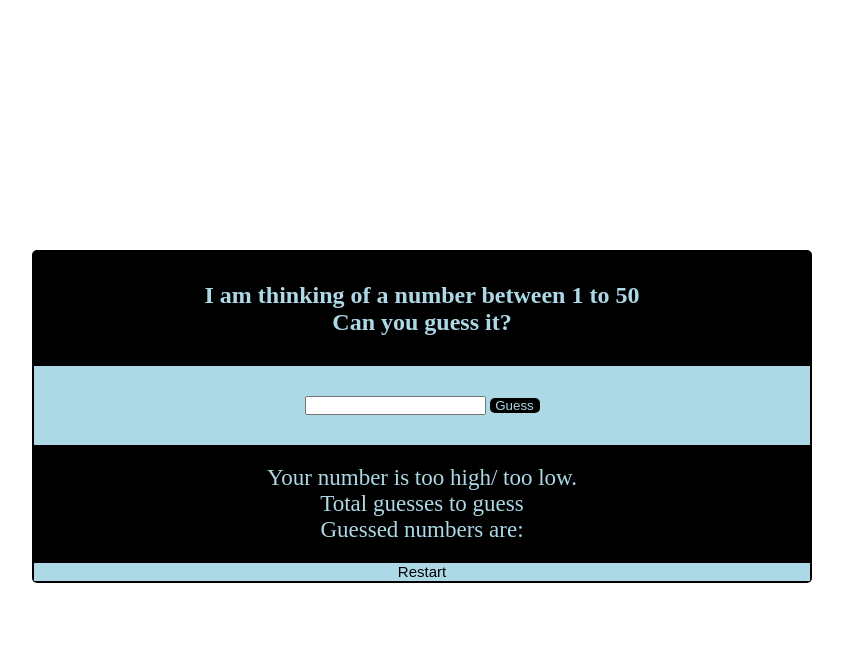
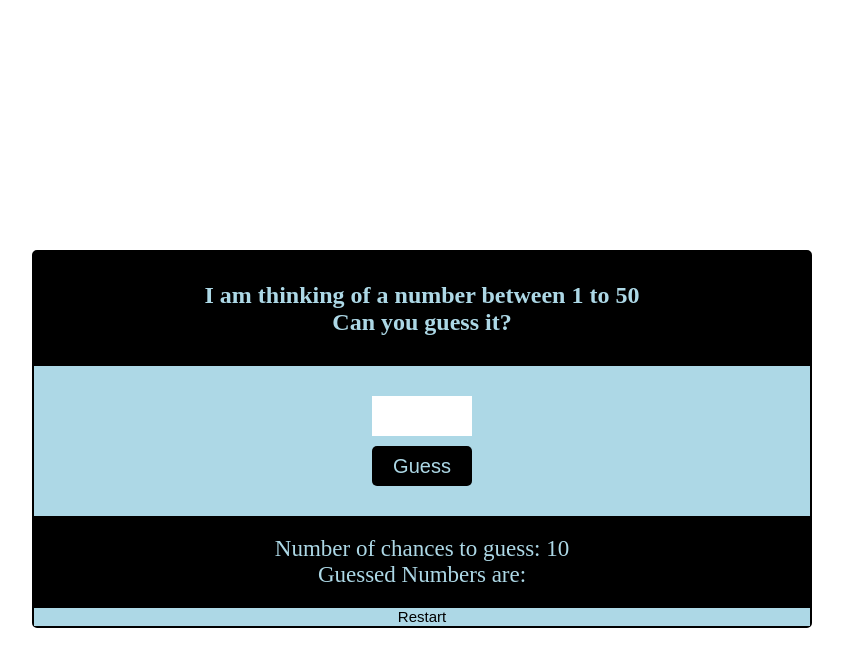
Before and after one commit to zoggy1/Mini-Project, a plain HTML site: page Guess The Number/index.html in a window 1280 px wide. Both pictures are taken after a click on the button "Guess". Shown: the whole page, without its empty margins (218-1061 px from the left). Drawn offline with Linux system fonts and the light colour scheme.

Commit message:
New Mini Project called Guess the Number game added index.html style.css app.js

```diff
--- a/Guess The Number/app.js
+++ b/Guess The Number/app.js
@@ -0,0 +1,37 @@
+let messageOne = document.querySelector('.msg1');
+let messageTwo = document.querySelector('.msg2');
+let messageThree = document.querySelector('.msg3');
+let chance = 10;
+let guessedNumbers =[];
+let answer = Math.floor(Math.random() * 50 + 1);
+messageTwo.textContent = "Number of chances to guess: " + chance;
+
+//Checking Number; If right then win, else show why wrong;
+function play() {
+    let guessedNumber = Number(document.getElementById('guess_Input').value);
+
+    if (guessedNumber < 1 || guessedNumber > 50) {
+        alert("Please Enter The Numbet between 1 to 50");
+    } else {
+        if (guessedNumber > answer) {
+            messageOne.textContent = "Your Number Is Too High";
+            chance-=1;
+            messageTwo.textContent = "Number of chances to guess: " + chance;
+            guessedNumbers.push(guessedNumber);
+            messageThree.textContent = "Guessed Numbers are: " + guessedNumbers;
+        } else if (guessedNumber < answer) {
+            messageOne.textContent = "Your Number Is Too Low";
+            chance-=1;
+            messageTwo.textContent = "Number of chances to guess: " + chance;
+            guessedNumbers.push(guessedNumber);
+            messageThree.textContent = "Guessed Numbers are: " + guessedNumbers;
+        } else if (guessedNumber === answer) {
+            messageOne.textContent = "Congratulation You Have Won This Game!";
+        }
+    }
+};
+
+//to restart the game; won or not;
+function restart() {
+
+};
--- a/Guess The Number/index.html
+++ b/Guess The Number/index.html
@@ -17,18 +17,18 @@
 
         <div class="body">
             <div class="main">
-                <input type="number" class="guess-input">
-                <button class="guess-btn">Guess</button>
+                <input type="number" class="guess-input" id="guess_Input">
+                <button class="guess-btn" onclick="play()">Guess</button>
             </div>
             <div class="minor">
-                <p>Your number is too high/ too low.</p>
-                <p>Total guesses to guess</p>
-                <p>Guessed numbers are: </p>
+                <p class="msg1"></p>
+                <p class="msg2"></p>
+                <p class="msg3">Guessed Numbers are: </p>
             </div>
         </div>
 
         <div class="footer">
-            <button type="reset" class="reset-btn">Restart</button>
+            <button type="reset" class="reset-btn" onclick="restart()">Restart</button>
         </div>
 
     </div>
--- a/Guess The Number/style.css
+++ b/Guess The Number/style.css
@@ -22,10 +22,6 @@ button {
     border-radius: 5px;
 }
 
-.header, .body, .footer {
-
-}
-
 .header {
     padding: 30px;
     background-color: black;
@@ -48,12 +44,27 @@ button {
 
 .main {
     padding: 25px;
+    display: flex;
+    flex-direction: column;
+    justify-content: center;
+    align-items: center;
+}
+
+.main > .guess-btn {
+    margin-top: 10px;
+    width: 100px;
+    height: 40px;
+    font-size: 20px;
+    text-align: center;
+    cursor: pointer;
 }
 
 .footer {
     background-color: lightblue;
     color: black;
 }
+
+
 
 .reset-btn {
     background-color: lightblue;
@@ -62,3 +73,10 @@ button {
     font-weight: 500;
     cursor:pointer
 }
+
+input[type="number"] {
+    border: none;
+    width: 100px;
+    height: 40px;
+    font-size: 20px;
+}
```
